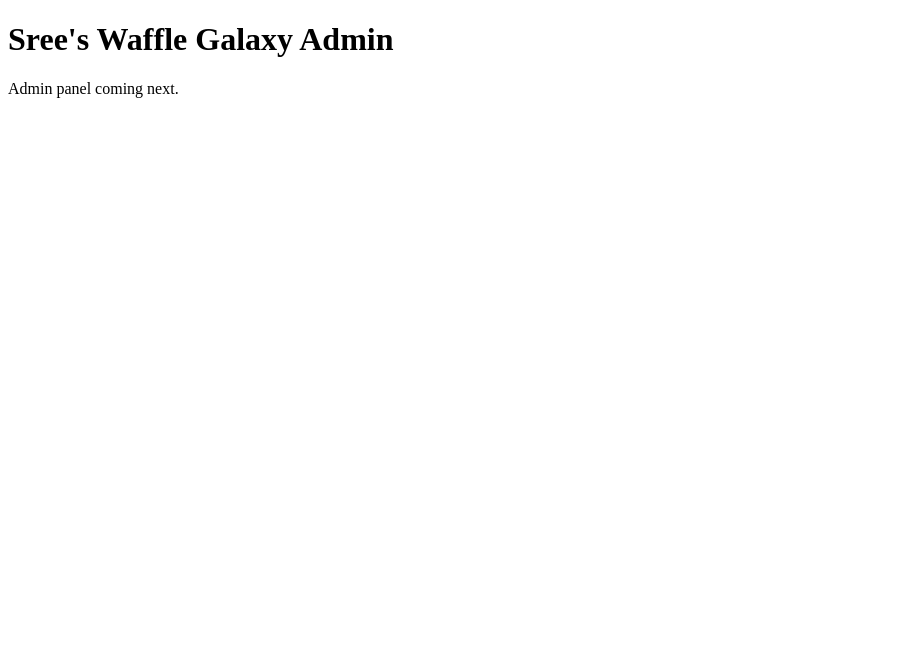
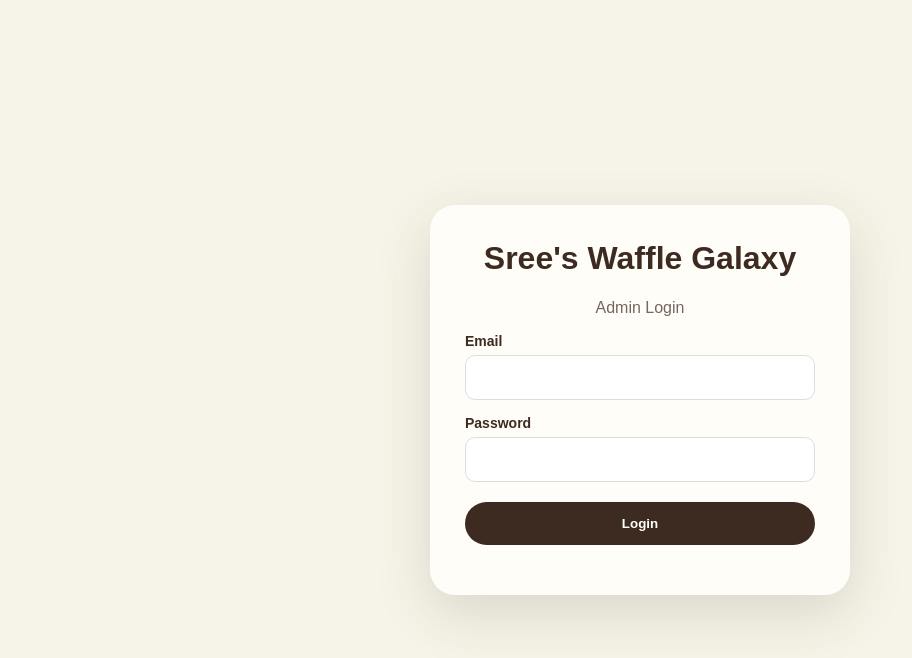
Before and after one commit to sreehp92/SREES-WAFFLE-GALAXY, a plain HTML site: page admin.html in a window 1280 px wide. Shown: the whole page, without its empty margins (0-912 px from the left). Drawn offline with nearby package versions, Linux system fonts and the light colour scheme.

Commit message:
Add admin login

```diff
--- a/admin.html
+++ b/admin.html
@@ -3,13 +3,113 @@
 <head>
 <meta charset="UTF-8">
 <meta name="viewport" content="width=device-width, initial-scale=1.0">
-<title>Sree's Waffle Galaxy - Admin</title>
+<title>Sree's Waffle Galaxy - Admin Login</title>
+
+<script src="https://cdn.jsdelivr.net/npm/@supabase/supabase-js@2"></script>
+
+<style>
+*{box-sizing:border-box}
+body{
+  margin:0;
+  min-height:100vh;
+  display:flex;
+  align-items:center;
+  justify-content:center;
+  background:#f6f4e8;
+  color:#3d2b21;
+  font-family:Arial,sans-serif;
+}
+.login{
+  width:min(420px,90%);
+  background:#fffdf8;
+  padding:35px;
+  border-radius:25px;
+  box-shadow:0 18px 55px rgba(61,43,33,.15);
+}
+h1{margin-top:0;text-align:center}
+p{text-align:center;color:#76665d}
+label{display:block;margin:15px 0 6px;font-weight:bold;font-size:14px}
+input{
+  width:100%;
+  padding:13px;
+  border:1px solid #ddd;
+  border-radius:10px;
+  font-size:15px;
+}
+button{
+  width:100%;
+  margin-top:20px;
+  padding:14px;
+  border:0;
+  border-radius:999px;
+  background:#3d2b21;
+  color:white;
+  font-weight:bold;
+  cursor:pointer;
+}
+button:hover{opacity:.9}
+#message{
+  margin-top:15px;
+  color:#9d5b5b;
+  text-align:center;
+  font-size:14px;
+}
+</style>
 </head>
+
 <body>
 
-<h1>Sree's Waffle Galaxy Admin</h1>
+<div class="login">
+  <h1>Sree's Waffle Galaxy</h1>
+  <p>Admin Login</p>
 
-<p>Admin panel coming next.</p>
+  <form id="loginForm">
+    <label for="email">Email</label>
+    <input id="email" type="email" required>
+
+    <label for="password">Password</label>
+    <input id="password" type="password" required>
+
+    <button type="submit">Login</button>
+
+    <div id="message"></div>
+  </form>
+</div>
+
+<script>
+const SUPABASE_URL = "https://vxcbpbcqiqwgiapgvoxy.supabase.co";
+const SUPABASE_KEY = "sb_publishable_sSh0vTRY28VnBKP8Zunosg_07RmB9BJ";
+
+const { createClient } = supabase;
+const db = createClient(SUPABASE_URL, SUPABASE_KEY);
+
+document.getElementById("loginForm").addEventListener("submit", async function(e){
+  e.preventDefault();
+
+  const email = document.getElementById("email").value.trim();
+  const password = document.getElementById("password").value;
+  const message = document.getElementById("message");
+
+  message.textContent = "Logging in...";
+
+  const { data, error } = await db.auth.signInWithPassword({
+    email: email,
+    password: password
+  });
+
+  if(error){
+    message.textContent = error.message;
+    return;
+  }
+
+  message.style.color = "#2e7d32";
+  message.textContent = "Login successful!";
+
+  setTimeout(() => {
+    window.location.href = "admin-dashboard.html";
+  }, 800);
+});
+</script>
 
 </body>
 </html>
```
